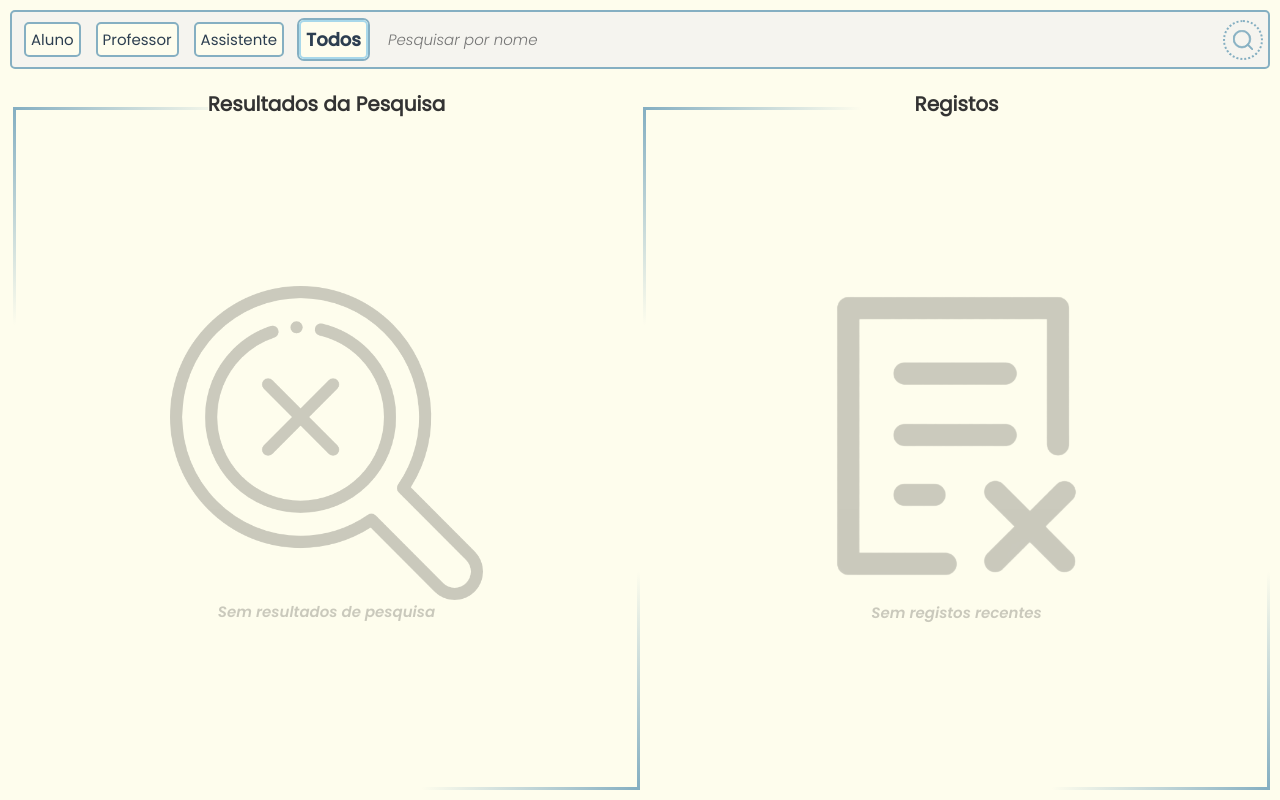
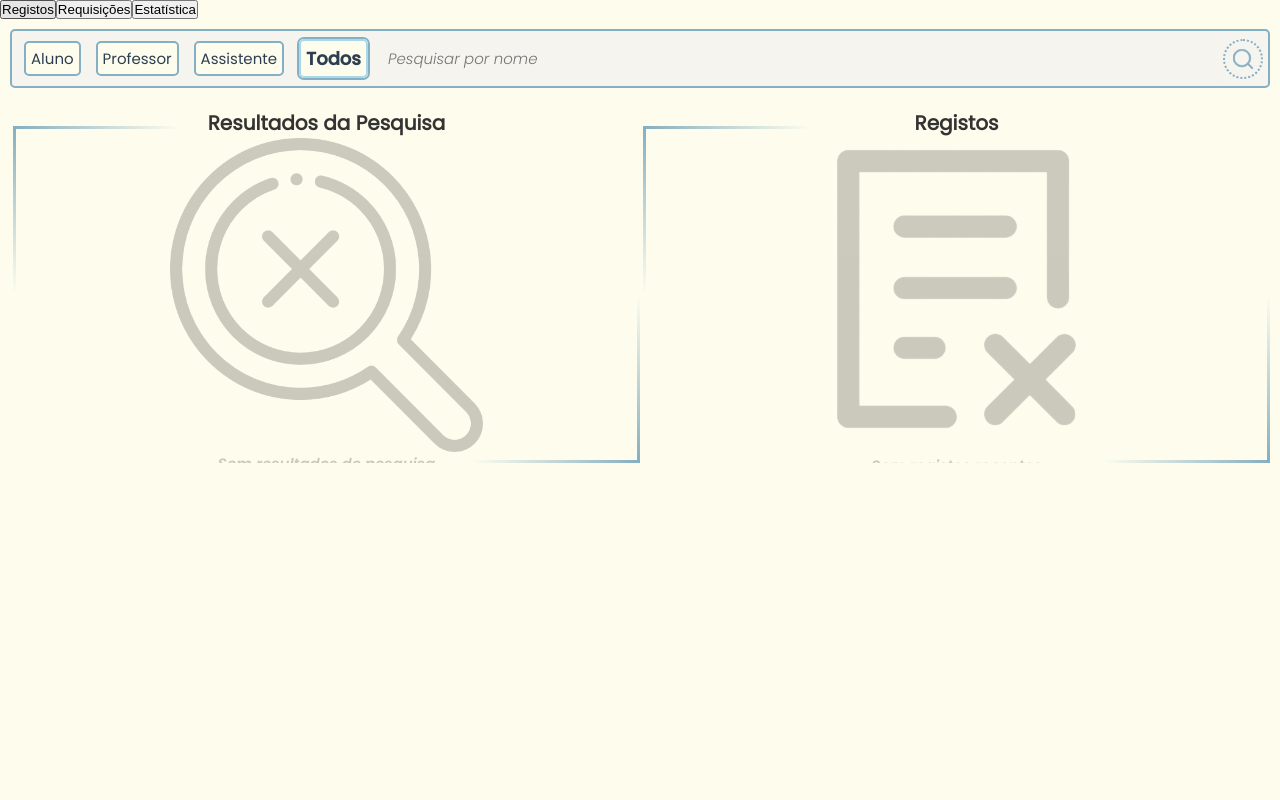
Before and after one commit to dvalnn/library-hub, a React (Vite) app in the folder frontend/: page / in a window 1280 px wide. Built offline with nearby package versions, Linux system fonts and the light colour scheme.

Commit message:
initil tab system working

```diff
--- a/frontend/src/app/App.jsx
+++ b/frontend/src/app/App.jsx
@@ -5,10 +5,11 @@ import "./css/dropdown.css";
 import "./css/alerts.css";
 import "./css/loader.css";
 
-import { useState } from "react";
+import { act, useState } from "react";
 
 import SearchBar from "./searchBar.jsx";
 import MainWindow from "./mainWindow.jsx";
+import Tabs from "./tabs.jsx";
 
 //* Main HTML Body
 function App() {
@@ -20,8 +21,16 @@ function App() {
 		setFilter("everyone");
 	};
 
+	const [activeTab, setActiveTab] = useState("regists");
+
+
 	return (
 		<div id="App">
+			<Tabs activeTab={activeTab} setActiveTab={setActiveTab} />
+
+
+			{activeTab === "regists" && (
+				<div className="tab" id="registTab">
 					<SearchBar
 						inputCallback={setName}
 						radioSelection={filter}
@@ -29,6 +38,20 @@ function App() {
 					/>
 					<MainWindow name={name} filter={filter} windowReset={searchReset} />
 				</div>
+			)}
+
+			{activeTab === "requests" && (
+				<div className="tab" id="requestTab">
+					<h1>Isto é a página das Requisições</h1>
+				</div>
+			)}
+
+			{activeTab === "stats" && (
+				<div className="tab" id="statsTab">
+					<h1>Isto é a página da Estatística</h1>
+				</div>
+			)}
+		</div>
 	);
 }
 
--- /dev/null
+++ b/frontend/src/app/tabs.jsx
@@ -0,0 +1,31 @@
+export default function Tabs({ activeTab, setActiveTab }) {
+
+    const handleTabClick = (tab) => {
+        setActiveTab(tab);
+    };
+
+    return (
+        <div className="tabs-navigation" >
+            <button
+                className={`tabBtn ${activeTab === "regists" ? "active" : ""}`}
+                onClick={() => handleTabClick("regists")}
+            >
+                <span>Registos</span>
+            </button>
+
+            <button
+                className={`tabBtn ${activeTab === "requests" ? "active" : ""}`}
+                onClick={() => handleTabClick("requests")}
+            >
+                <span>Requisições</span>
+            </button>
+
+            <button
+                className={`tabBtn ${activeTab === "stats" ? "active" : ""}`}
+                onClick={() => handleTabClick("stats")}
+            >
+                <span>Estatística</span>
+            </button>
+        </div>
+    );
+}
```
Lines whose indentation alone changed are shown as unchanged.
